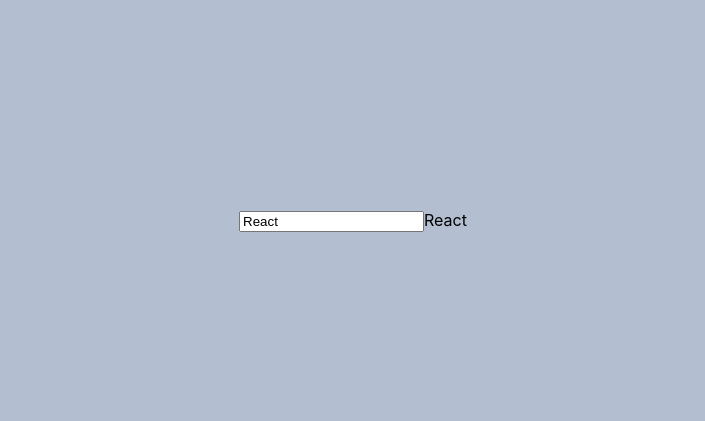
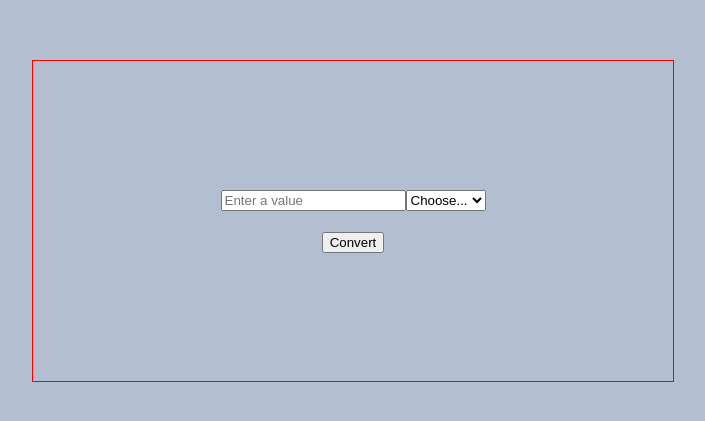
Before and after one commit to bikram-choudhury/font-size-converter, a React (Create React App) app: page / in a window 1280 px wide. Shown: the part 179-600 px from the top of the page, without its empty margins (287-992 px from the left). Built offline with nearby package versions, Linux system fonts and the light colour scheme.

Commit message:
template creation - done

```diff
--- a/src/App.js
+++ b/src/App.js
@@ -3,30 +3,28 @@
 import Input from './common/Elements/Input';
 import Button from './common/Elements/Button';
 import Select from './common/Elements/Select';
-import Section from './common/Elements/Section';
-import StateDemo from './Demo/StateDemo';
-import ClickEvent from './Demo/ClickEvent';
-import ChangeEvent from './Demo/ChangeEvent';
+import Form from './common/Elements/Form';
+
+const fontSizeTypes = ['px', 'em', 'rem'];
 
 class App extends React.Component {
+
   render() {
     return (
       <main className='wrapper flex-center column'>
-        <ChangeEvent />
-        {/* <ClickEvent /> */}
-        {/* <StateDemo /> */}
-        {/* <PrintDemo /> */}
-        {/* <Section
-          type="html"
-          className="form-group flex-center column"
-        />
-        <section className='form-group flex-center column'>
+        <Form className="form-group flex-center column">
           <div className='input-group'>
-            <Input />
-            <Select />
+            {/* <Input placeholder="Enter your email" type="email" />
+            <Input placeholder="Enter password" type="password" /> */}
+            <Input
+              type="text"
+              placeholder="Enter a value"
+              numberOnly
+            />
+            <Select options={fontSizeTypes} />
           </div>
-          <Button />
-        </section> */}
+          <Button className="action-btn mt-2">Convert</Button>
+        </Form>
       </main>
     )
   }
--- a/src/common/Elements/Button.jsx
+++ b/src/common/Elements/Button.jsx
@@ -2,9 +2,10 @@
 
 export default class Button extends React.Component {
     render() {
+        const { className, children } = this.props;
         return (
-            <div className='action-btn mt-2'>
-                <button className='btn'>Convert</button>
+            <div className={className}>
+                <button className='btn'>{children}</button>
             </div>
         )
     }
--- /dev/null
+++ b/src/common/Elements/Form.jsx
@@ -0,0 +1,12 @@
+import React, { Component } from 'react'
+
+export default class Form extends Component {
+    render() {
+        const { className, children } = this.props;
+        return (
+            <section className={className}>
+                {children}
+            </section>
+        )
+    }
+}
--- a/src/common/Elements/Input.jsx
+++ b/src/common/Elements/Input.jsx
@@ -1,9 +1,37 @@
 import React from 'react';
 
+const regexMap = {
+    numberOnly: /^\d+$/g,
+    alphabetOnly: /^[a-zA-Z]+$/ig,
+    alphaNumericOnly: /^[a-z0-9]+$/ig
+}
 export default class Input extends React.Component {
+    constructor() {
+        super();
+        this.state = {
+            value: ''
+        }
+        this.handleChange = this.handleChange.bind(this);
+    }
+    handleChange(event) {
+        const { value } = event.target;
+        const regex = this.props.numberOnly ? regexMap['numberOnly']: null;
+        if(value && regex && !regex.test(value)) {
+            return false;
+        }
+        this.setState({ value: event.target.value });
+    }
     render() {
+        // console.log(this.props)
+        // const placeholer = this.props.placeholer;
+        const { placeholder, type } = this.props;
         return (
-            <input type='text' placeholder='Enter value' />
+            <input
+                type={type}
+                placeholder={placeholder}
+                value={this.state.value}
+                onChange={this.handleChange}
+            />
         )
     }
 }
--- a/src/common/Elements/Select.jsx
+++ b/src/common/Elements/Select.jsx
@@ -1,13 +1,28 @@
 import React, { Component } from 'react'
 
 export default class Select extends Component {
+    constructor() {
+        super();
+        this.state = {
+            selected: ''
+        };
+        this.handleSelect = this.handleSelect.bind(this);
+    }
+    handleSelect(event) {
+        console.log(event.target.value)
+    }
     render() {
+        const { options } = this.props;
         return (
-            <select>
-                <option value="">Choose...</option>
-                <option value="px">px</option>
-                <option value="em">em</option>
-                <option value="rem">rem</option>
+            <select onChange={this.handleSelect}>
+                <option key="idx-" value="">Choose...</option>
+                {
+                    options.map((value, idx) => {
+                        return (
+                            <option key={`idx-${idx}`} value={value}>{value}</option>
+                        )
+                    })
+                }
             </select>
         )
     }
```
Also changed, not shown: src/Demo/Section.jsx (renamed from src/common/Elements/Section.jsx).
